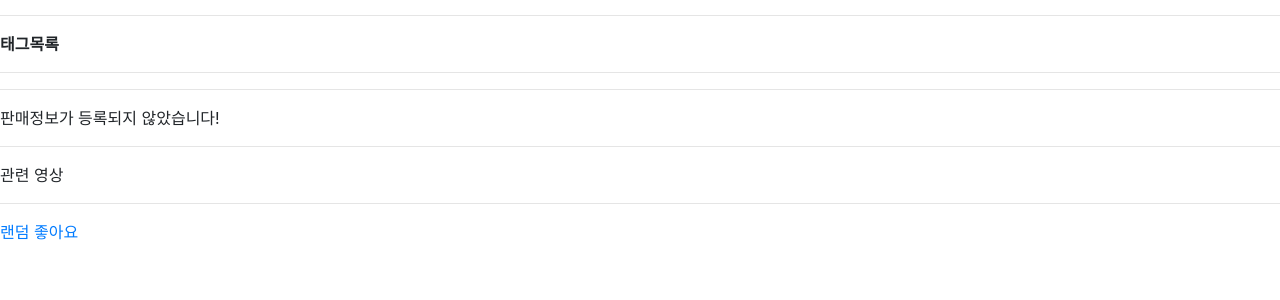
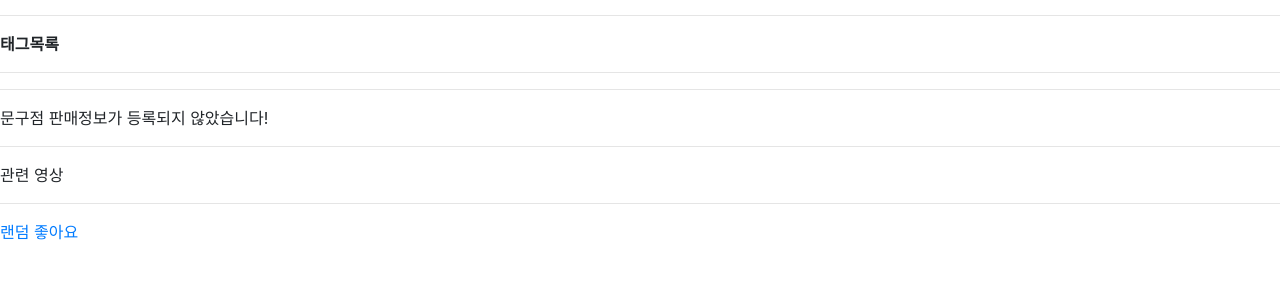
Before and after one commit to pcjs156/LionStore, a Django app: template mainApp/templates/productDetail.html in a window 1280 px wide. Shown: the part 355-655 px from the top of the page. Run offline with Django 3.2, Linux system fonts and the light colour scheme; the template is opened without the code that fills it, so the values that code supplies are empty; some libraries are stand-ins or nearby versions.

Commit message:
issue #22) 뭐가문제지

```diff
--- a/mainApp/templates/productDetail.html
+++ b/mainApp/templates/productDetail.html
@@ -109,18 +109,19 @@
 
 <hr>
 
+{% if user.is_Stationer %}
 <!-- 문구점 사장님인 경우에만 판매정보 입력 가능 -->
-{% if user.is_Stationer %}
 <div><a href="{% url 'stationerSellInfoCreate' product_id=product.id %}">문구점 판매정보 추가</a></div>
 {% endif %}
 
-<!-- 판매정보가 등록된 경우 -->
 {% if hasStationerSellInfo %}
-<!-- 위치 정보가 입력되어 있는가? -->
+<!-- 문구점 판매정보가 등록된 경우 -->
 {% if nullLocation %}
+<!-- 위치 정보가 입력되어 있지 않은 경우 -->
 <div>위치 정보가 입력되지 않았습니다.</div>
 <div>해당 기능을 이용하시려면 <a href="{% url 'setLocation' %}">위치를 설정</a>해주세요.</div>
 {% else %}
+<!-- 위치 정보가 입력되어 있는 경우 -->
 <div id="map" style="width:100%;height:350px;"></div>
 {% endif %}
 
@@ -140,15 +141,15 @@
 <br>
 {% endfor %}
 
-<!-- 판매정보가 등록되지 않은 경우 -->
 {% else %}
-<div>판매정보가 등록되지 않았습니다!</div>
+<!-- 문구점 판매정보가 등록되지 않은 경우 -->
+<div>문구점 판매정보가 등록되지 않았습니다!</div>
 {% endif %}
 
 
 <script>
+{% if user.is_WebSeller %}
 // 웹 판매자인 경우
-{% if user.is_WebSeller %}
 // HTML5의 geolocation으로 사용할 수 있는지 확인합니다
 if (navigator.geolocation) {
     // GeoLocation을 이용해서 접속 위치를 얻어옵니다
@@ -170,8 +171,8 @@ var mapContainer = document.getElementById('map'), // 지도를 표시할 div
         level: {{ zoomLevel }} // 지도의 확대 레벨
     };
 
+{% else %}
 // 웹 판매자가 아닌 경우
-{% else %}
 var mapContainer = document.getElementById('map'), // 지도를 표시할 div
     mapOption = {
         center: new kakao.maps.LatLng({{ centerLatitude }}, {{ centerLongitude }}), // 지도의 중심좌표
--- a/mainApp/views.py
+++ b/mainApp/views.py
@@ -140,7 +140,7 @@ def productDetail_view(request, product_id):
                 zoomLevel = getZoomLevel(centerLatLon, stationerSellInfoList)
                 content['zoomLevel'] = zoomLevel
 
-    content['centerLatitude'], content['centerLongitude'] = centerLatitude, centerLongitude
+                content['centerLatitude'], content['centerLongitude'] = centerLatitude, centerLongitude
 
 
     return render(request, 'productDetail.html', content)
```
